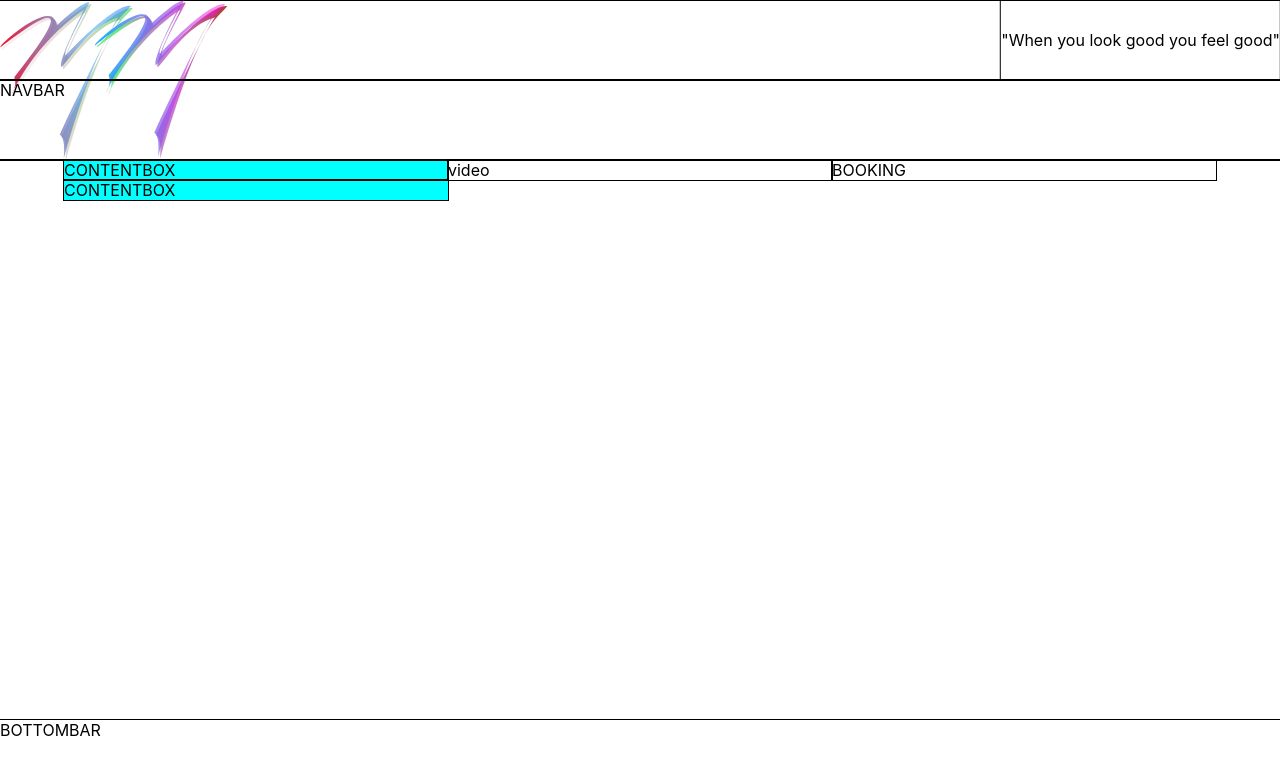
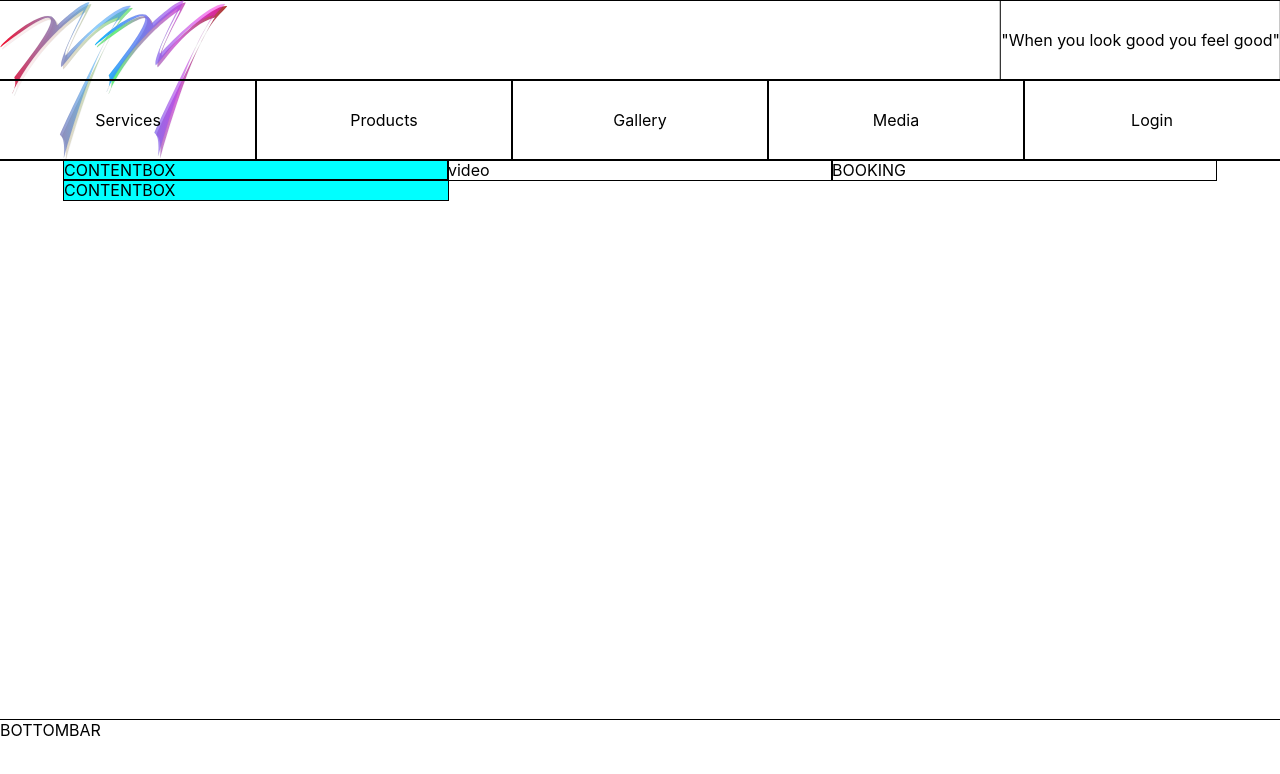
Before and after one commit to leobennett85/MMSalonV3, a React (Vite) app in the folder mmsalonv3/: page / in a window 1280 px wide. Shown: the top 774 px of the page. Built offline with nearby package versions, Linux system fonts and the light colour scheme.

Commit message:
added site sections to navbar

```diff
--- a/mmsalonv3/src/components/NavBar.css
+++ b/mmsalonv3/src/components/NavBar.css
@@ -0,0 +1,9 @@
+.nbFullWrap {
+    height: 100%;
+    width: 100%;
+}
+
+.nbItem {
+    height: 100%;
+    width: 100%;
+}
--- a/mmsalonv3/src/components/NavBar.jsx
+++ b/mmsalonv3/src/components/NavBar.jsx
@@ -1,7 +1,15 @@
+import './NavBar.css'
+
 const NavBar = () => {
     return (
         <>
-            NAVBAR
+            <div className='nbFullWrap center-ver-hor'>
+                <div className='nbItem center-ver-hor'>Services</div>
+                <div className='nbItem center-ver-hor'>Products</div>
+                <div className='nbItem center-ver-hor'>Gallery</div>
+                <div className='nbItem center-ver-hor'>Media</div>
+                <div className='nbItem center-ver-hor'>Login</div>
+            </div>
         </>
     )
 }
--- a/mmsalonv3/src/components/TopBar.jsx
+++ b/mmsalonv3/src/components/TopBar.jsx
@@ -4,7 +4,7 @@ import './topbar.css'
 const TopBar = () => {
     return (
         <>
-            <div className="tbFullWrap">
+            <div className="tbFull-Wrap">
                 <img className="tbLogo" src={Logo} />
                 <div className="tbMenu center-ver-hor">
                     "When you look good you feel good"
--- a/mmsalonv3/src/components/topbar.css
+++ b/mmsalonv3/src/components/topbar.css
@@ -1,4 +1,4 @@
-.tbFullWrap {
+.tbFull-Wrap {
     display: flex;
     align-items:flex-start;
     height: 100%;
```
